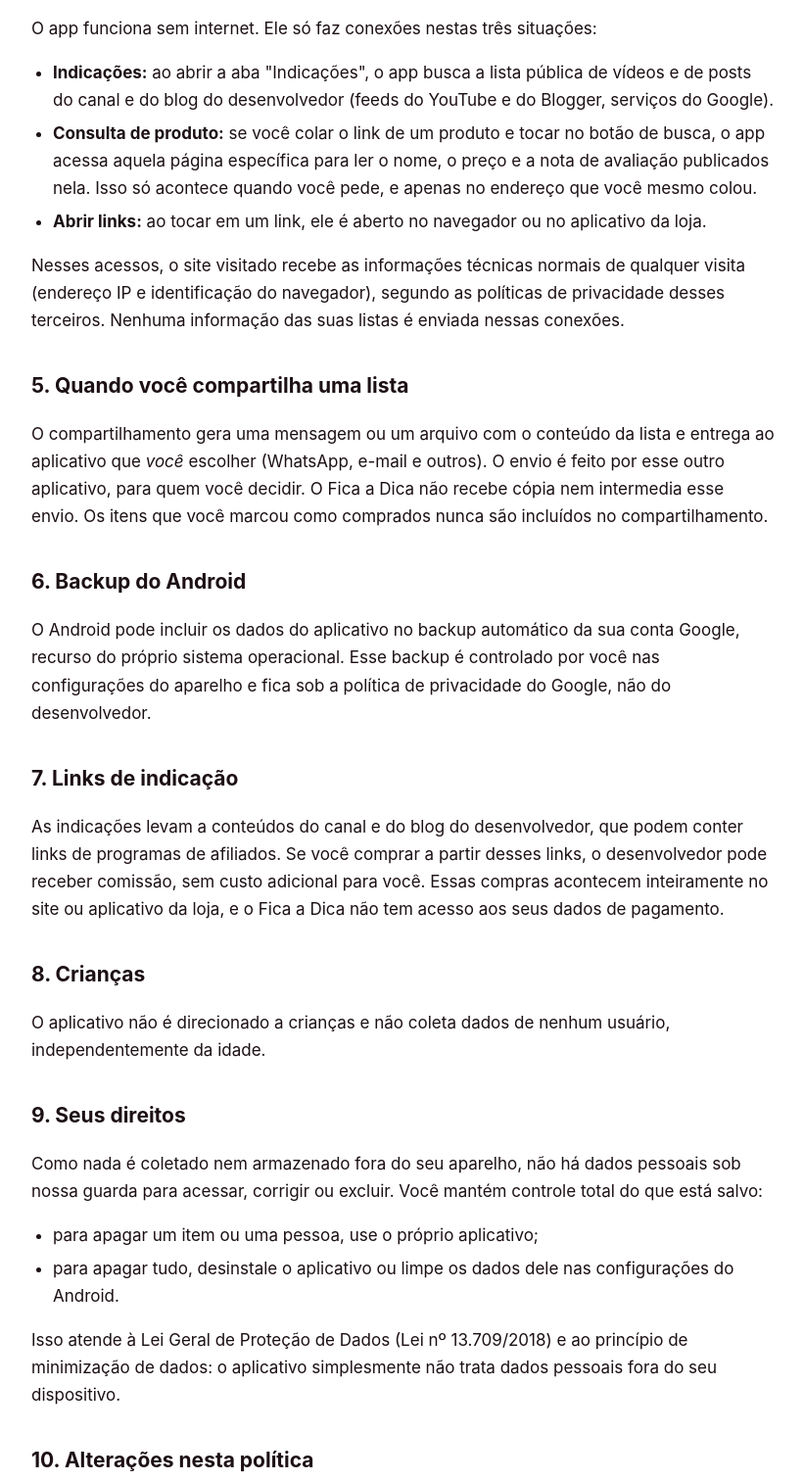
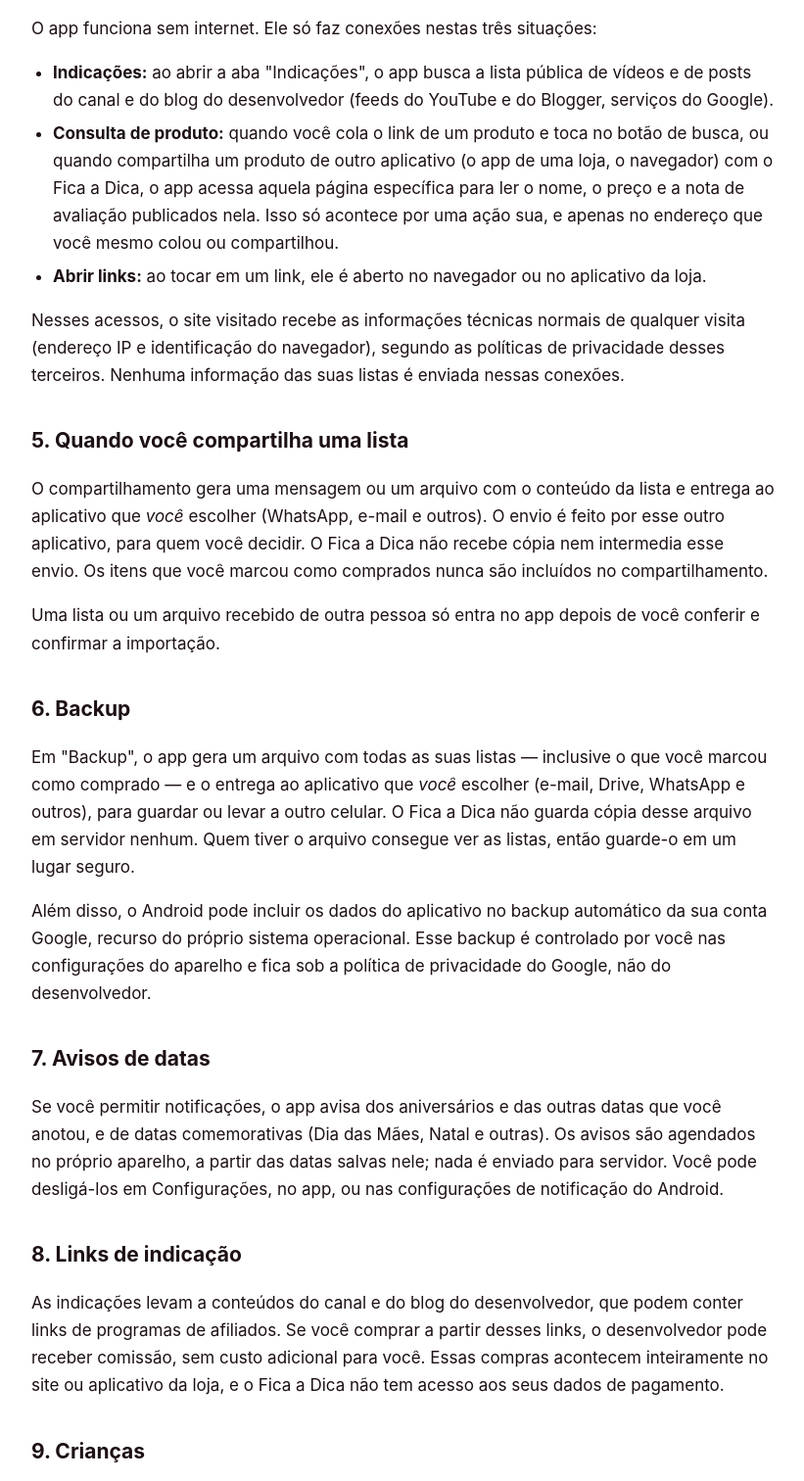
Before and after one commit to rodmartinslima/fica-a-dica-privacidade, a plain HTML site: page index.html in a window 1280 px wide. Shown: the part 1009-2521 px from the top of the page at 98% size, without its empty margins (228-1049 px from the left). Drawn offline with Linux system fonts and the light colour scheme.

Commit message:
Atualiza a política com o compartilhar da loja, backup e avisos
A política de 27/09 dizia que a consulta de produto só acontece ao
colar o link e tocar em buscar. Desde a 1.4.0, compartilhar um produto
do app da loja com o Fica a Dica também faz essa consulta. Entram
ainda o arquivo de backup do próprio app e os avisos de datas, que são
agendados no aparelho.

Co-Authored-By: Claude Opus 5.5 <noreply@anthropic.com>

```diff
--- a/index.html
+++ b/index.html
@@ -34,7 +34,7 @@
 
 <h1>Política de Privacidade</h1>
 <p class="sub">Aplicativo <strong>Fica a Dica</strong> (<code>com.ficaadica.app</code>) — Android<br>
-Última atualização: 27 de setembro de 2026</p>
+Última atualização: 20 de novembro de 2026</p>
 
 <div class="destaque">
   <strong>Resumo:</strong> o Fica a Dica não cria conta, não pede cadastro e não envia suas
@@ -71,9 +71,11 @@
     e de posts do canal e do blog do desenvolvedor (feeds do YouTube e do Blogger, serviços do Google).
   </li>
   <li>
-    <strong>Consulta de produto:</strong> se você colar o link de um produto e tocar no botão de busca,
-    o app acessa aquela página específica para ler o nome, o preço e a nota de avaliação publicados nela.
-    Isso só acontece quando você pede, e apenas no endereço que você mesmo colou.
+    <strong>Consulta de produto:</strong> quando você cola o link de um produto e toca no botão de busca,
+    ou quando compartilha um produto de outro aplicativo (o app de uma loja, o navegador) com o
+    Fica a Dica, o app acessa aquela página específica para ler o nome, o preço e a nota de avaliação
+    publicados nela. Isso só acontece por uma ação sua, e apenas no endereço que você mesmo colou ou
+    compartilhou.
   </li>
   <li>
     <strong>Abrir links:</strong> ao tocar em um link, ele é aberto no navegador ou no aplicativo da loja.
@@ -92,15 +94,33 @@
   para quem você decidir. O Fica a Dica não recebe cópia nem intermedia esse envio. Os itens que você
   marcou como comprados nunca são incluídos no compartilhamento.
 </p>
-
-<h2>6. Backup do Android</h2>
 <p>
-  O Android pode incluir os dados do aplicativo no backup automático da sua conta Google, recurso do
-  próprio sistema operacional. Esse backup é controlado por você nas configurações do aparelho e fica
-  sob a política de privacidade do Google, não do desenvolvedor.
+  Uma lista ou um arquivo recebido de outra pessoa só entra no app depois de você conferir e confirmar
+  a importação.
 </p>
 
-<h2>7. Links de indicação</h2>
+<h2>6. Backup</h2>
+<p>
+  Em "Backup", o app gera um arquivo com todas as suas listas — inclusive o que você marcou como
+  comprado — e o entrega ao aplicativo que <em>você</em> escolher (e-mail, Drive, WhatsApp e outros),
+  para guardar ou levar a outro celular. O Fica a Dica não guarda cópia desse arquivo em servidor
+  nenhum. Quem tiver o arquivo consegue ver as listas, então guarde-o em um lugar seguro.
+</p>
+<p>
+  Além disso, o Android pode incluir os dados do aplicativo no backup automático da sua conta Google,
+  recurso do próprio sistema operacional. Esse backup é controlado por você nas configurações do
+  aparelho e fica sob a política de privacidade do Google, não do desenvolvedor.
+</p>
+
+<h2>7. Avisos de datas</h2>
+<p>
+  Se você permitir notificações, o app avisa dos aniversários e das outras datas que você anotou,
+  e de datas comemorativas (Dia das Mães, Natal e outras). Os avisos são agendados no próprio
+  aparelho, a partir das datas salvas nele; nada é enviado para servidor. Você pode desligá-los em
+  Configurações, no app, ou nas configurações de notificação do Android.
+</p>
+
+<h2>8. Links de indicação</h2>
 <p>
   As indicações levam a conteúdos do canal e do blog do desenvolvedor, que podem conter links de
   programas de afiliados. Se você comprar a partir desses links, o desenvolvedor pode receber comissão,
@@ -108,12 +128,12 @@
   o Fica a Dica não tem acesso aos seus dados de pagamento.
 </p>
 
-<h2>8. Crianças</h2>
+<h2>9. Crianças</h2>
 <p>
   O aplicativo não é direcionado a crianças e não coleta dados de nenhum usuário, independentemente da idade.
 </p>
 
-<h2>9. Seus direitos</h2>
+<h2>10. Seus direitos</h2>
 <p>
   Como nada é coletado nem armazenado fora do seu aparelho, não há dados pessoais sob nossa guarda para
   acessar, corrigir ou excluir. Você mantém controle total do que está salvo:
@@ -127,13 +147,13 @@
   o aplicativo simplesmente não trata dados pessoais fora do seu dispositivo.
 </p>
 
-<h2>10. Alterações nesta política</h2>
+<h2>11. Alterações nesta política</h2>
 <p>
   Se uma versão futura passar a tratar dados de forma diferente, esta página será atualizada e a data de
   "última atualização" no topo será alterada antes de a novidade chegar ao aplicativo.
 </p>
 
-<h2>11. Contato</h2>
+<h2>12. Contato</h2>
 <p>
   Dúvidas sobre privacidade: <a href="mailto:rm.desenvolvimento.apps@gmail.com">rm.desenvolvimento.apps@gmail.com</a>
 </p>
```
